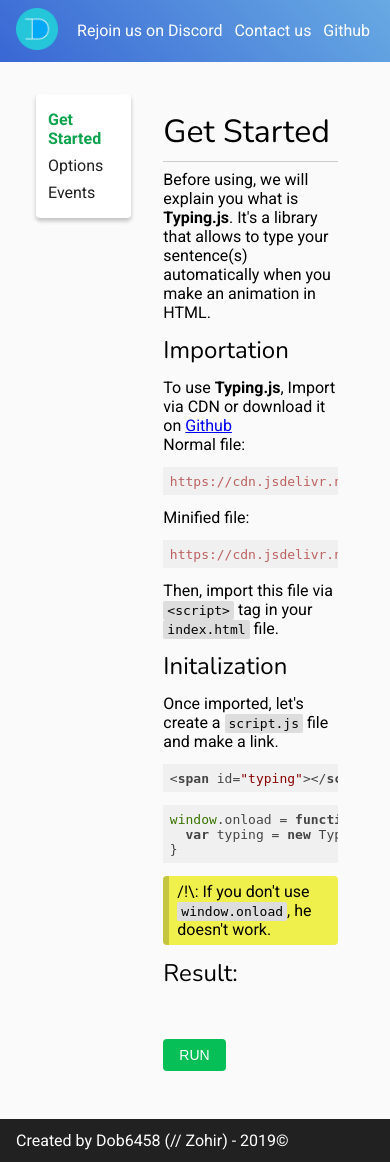
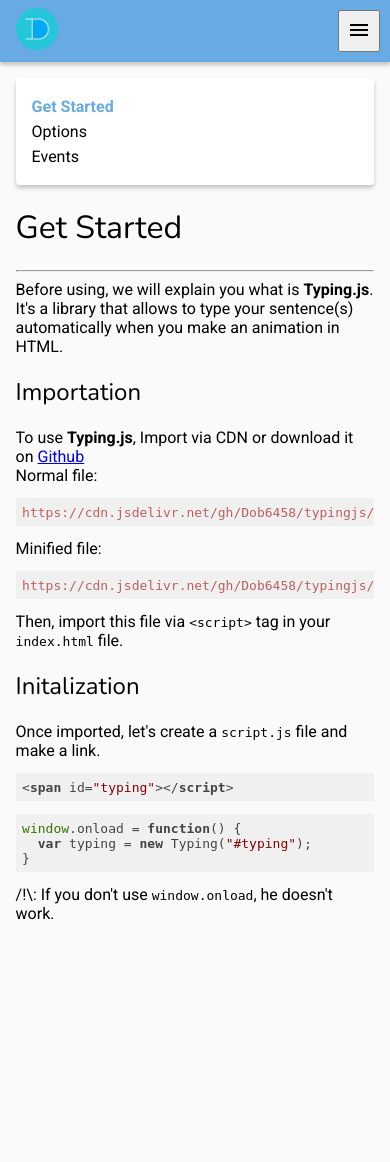
Before and after one commit to Dob6458/Dob6458.github.io, a PHP site: page /libraries/typingjs/getstarted.html in a window 390 px wide. After the commit the page ends 920 px from the top, so only its background shows below. Run offline with PHP 8.4, Linux system fonts and the light colour scheme; some libraries are stand-ins or nearby versions.

Commit message:
Code fixed

```diff
--- a/libraries/typingjs/css/index.css
+++ b/libraries/typingjs/css/index.css
@@ -1,4 +1,5 @@
 @import url('https://fonts.googleapis.com/css?family=Nunito:100,300,400,500,700,900|Roboto:100,300,400,500,700,900|Satisfy:100,300,400,500,700,900&display=swap');
+@import url('https://fonts.googleapis.com/css?family=Material+Icons');
 
 body {
   font-family: "Roboto";
@@ -11,127 +12,92 @@ body {
 .header {
   width: 100% auto;
 
-  position: sticky;
-
   padding: 8px 16px;
 }
 
-.logo, .menus {
-  display: inline-block;
+.pages {
+  display: grid;
+  grid-template-columns: repeat(3, 1fr);
+  grid-gap: 24px;
+  grid-auto-rows: minmax(1, auto);
+
+  margin: calc(62px + 4%) 4%;
 }
 
-.menus {
-  position: absolute;
-
-  top: 0;
-  right: 16px;
-  bottom: 0;
-
-  line-height: 62px;
-}
-
-.menus > .menu {
-  padding-left: 4px;
-  padding-right: 4px;
-
-  color: white;
-  text-decoration: none;
-
-  user-select: none;
-}
-
-.menus > .menu:hover {
-  text-decoration: underline;
-}
-
-.presentation {
-  background-image: linear-gradient(
-    45deg, #3967d4, #68aae3
-  );
-}
-
-.container {
-  display: grid;
-  grid-auto-rows: minmax(100px, auto);
-  grid-template-columns: repeat(3, 1fr);
-  grid-gap: 16px;
-
-  margin: 32px 36px;
-}
-
-.container > .summaries {
+.pages > .summaries {
   grid-column: 1;
-  grid-row: 1 / 2;
-
-  display: inline-block;
-
-  border-radius: 4px;
-  overflow: hidden;
+  grid-row: 1;
 
   background-color: white;
-  box-shadow: 0 3px 4px rgba(0, 0, 0, 0.23);
-
-  padding: 12px;
-}
-
-.summaries > a {
-  display: block;
-
-  padding: 4px 0;
-
-  color: #212121;
-  text-decoration: none;
-
-  transition: 100ms;
-}
-
-.summaries > a:hover {
-  padding-left: 8px;
-}
-
-.summaries > a.disable {
-  color: #0da34e;
-  font-weight: bold;
-}
-
-.container > .page {
-  grid-column: 2 / 4;
-  grid-row: 1 / 3;
-
-  display: inline-block;
+  border-radius: 4px;
+  box-shadow: 0 3px 4px rgba(0, 0, 0, 0.22);
 
   padding: 16px;
 }
 
-.run {
-  padding: 8px 16px;
-  border-radius: 4px;
-  border: none;
+.summaries > .item {
+  display: block;
+  padding-top: 3px;
+  padding-bottom: 3px;
 
-  font-size: 14px;
-  text-transform: uppercase;
-
-  background-color: #06bf56;
-  color: white;
+  transition: 150ms;
 }
 
-.run:hover {
-  background-color: #0da34e;
+.summaries > .item:hover {
+  padding-left: 6px;
+
+  cursor: pointer;
 }
 
-h1 {
-  padding: 0;
-  margin: 0;
+.summaries > .item:active {
+  display: block;
+  padding-top: 3px;
+  padding-bottom: 3px;
 
-  font-weight: 100;
-  font-family: Nunito;
+  opacity: 0.7;
 }
 
-h2 {
-  padding: 12px 0;
-  margin: 0;
+.summaries > .selected {
+  color: #68aae3;
+  font-weight: bold;
+}
 
+.summaries > .selected:hover {
+  cursor: default;
+}
+
+.pages > .page {
+  grid-column: 2 / 4;
+  grid-row: 1 / 3;
+}
+
+/* Start Responsive Grid */
+@media screen and (max-width: 800px) {
+  .pages > .summaries {
+    grid-column: 1;
+    grid-row: 1;
+
+    background-color: white;
+    border-radius: 4px;
+    box-shadow: 0 3px 4px rgba(0, 0, 0, 0.22);
+
+    padding: 16px;
+  }
+
+  .pages > .page {
+    grid-column: 1 / 2;
+    grid-row: 2;
+  }
+
+  .pages {
+    display: block;
+  }
+}
+/* End Responsive Grid */
+
+h1, h2 {
   font-weight: 100;
+
   font-family: Nunito;
 }
 
@@ -147,28 +113,9 @@ h6 {
   margin: 0;
 }
 
-hr {
-  border: none;
-  background-color: #21212136;
-  height: 1px;
-}
-
-code {
-  vertical-align: middle;
-  background-color: #dddddd;
-  padding: 2px 4px;
-
-  border-radius: 2px;
-}
-
-.dialog-warn {
-  background-color: #f0f04d;
-  border-radius: 4px;
-  border-left: 6px solid #c5c541;
-
-  padding-left: 8px;
-  padding-top: 6px;
-  padding-bottom: 6px;
+.element {
+  border-left: 6px solid #414141;
+  padding-left: 12px;
 }
 
 .footer {
@@ -179,11 +126,127 @@ code {
 
   background-color: #212121;
   color: white;
+
+  position: absolute;
+  left: 0;
+  right: 0;
+  bottom: 0;
 }
 
-@media screen and (min-width: 1170px) {
-  .container {
-    padding-left: 15%;
-    padding-right: 15%;
+/* Start responsive mobile */
+@media screen and (max-width: 799px) {
+  .header {
+    z-index: 2;
+    position: fixed;
+
+    top: 0;
+    left: 0;
+    right: 0;
+
+    background-color: #68aae3;
+    overflow: hidden;
+
+    height: 46px;
+
+    transition: 200ms;
+
+    box-shadow: 0 3px 4px rgba(0, 0, 0, 0.22);
+  }
+
+  .menu-icon {
+    width: 42px;
+    height: 42px;
+
+    position: absolute;
+    top: 10px;
+    right: 10px;
+
+    display: block;
+  }
+
+  .menus {
+    margin-top: 12px;
+  }
+
+  .menus > .menu {
+    display: block;
+    color: white;
+    text-decoration: none;
+
+    line-height: 26px;
+  }
+
+  .menu:hover {
+    padding-left: 8px;
+    transition: 150ms;
+  }
+
+  .app {
+    margin-top: 62px;
+  }
+
+  .black {
+    z-index: 1;
+
+    position: fixed;
+    top: 0;
+    left: 0;
+    right: 0;
+    bottom: 0;
+
+    background-color: rgba(0, 0, 0, 0.22);
   }
 }
+
+@media screen and (min-width: 800px) {
+  .header {
+    z-index: 1;
+    position: absolute;
+
+    top: 0;
+    left: 0;
+    right: 0;
+
+    background-color: #68aae3;
+    overflow: hidden;
+
+    height: 46px;
+
+    transition: 200ms;
+
+    box-shadow: 0 3px 4px rgba(0, 0, 0, 0.22);
+  }
+
+  .menus {
+    position: absolute;
+
+    top: 0;
+    right: 16px;
+    bottom: 0;
+
+    line-height: 62px;
+  }
+
+  .menus > .menu {
+    padding-left: 4px;
+    padding-right: 4px;
+
+    color: white;
+    text-decoration: none;
+
+    user-select: none;
+  }
+
+  .menu-icon {
+    visibility: hidden;
+  }
+
+  .menus > .menu:hover {
+    text-decoration: underline;
+  }
+
+  .app {
+    margin-top: 62px;
+  }
+}
+/* End responsive mobile */
--- a/libraries/typingjs/getstarted.html
+++ b/libraries/typingjs/getstarted.html
@@ -11,7 +11,6 @@
     <meta name="viewport" content="width=device-width, initial-scale=1.0" />
 
     <script src="https://code.jquery.com/jquery-3.3.1.js"></script>
-    <script src="https://cdn.jsdelivr.net/gh/Dob6458/typingjs/libs/typing.js"></script>
 
     <!--
       Normal color: #06bf56
@@ -24,8 +23,7 @@
     -->
   </head>
   <body>
-    <div class="app">
-      <div class="presentation">
+    <div class="black"></div>
     <div class="header">
       <div class="logo">
         <img
@@ -34,28 +32,34 @@
           width="42px"
           height="42px" />
       </div>
+      <button class="menu-icon">
+        <i class="material-icons">
+          menu
+        </i>
+      </button>
       <div class="menus">
         <a href="https://discord.gg/x8Pr7fq" class="menu">Rejoin us on Discord</a>
         <a href="mailto:dob6458@outlook.com" class="menu">Contact us</a>
         <a href="https://github.com/Dob6458" class="menu">Github</a>
       </div>
     </div>
-      </div>
+    <div class="app">
       <div class="container">
+        <div class="pages">
           <div class="summaries">
-          <a class="disable" disabled>Get Started</a>
-          <a href="options.html">Options</a>
-          <a href="events.html">Events</a>
+            <span class="item selected">Get Started</span>
+            <span class="item" onclick="window.open('options.html', '_self')">Options</span>
+            <span class="item" onclick="window.open('events.html', '_self')">Events</span>
           </div>
           <div class="page">
             <h1>Get Started</h1>
             <hr>
             Before using, we will explain you what is <b>Typing.js</b>. It's a library that allows to type your
             sentence(s) automatically when you make an animation in HTML.
-          <br/>
+            <br />
             <h2>Importation</h2>
             To use <b>Typing.js</b>, Import via CDN or download it on <a href="https://github.com/Dob6458/Typingjs/releases">Github</a>
-          <br/>
+            <br />
             Normal file:
             <pre class="hljs" style="display: block; overflow-x: auto; padding: 0.5em; background: rgb(240, 240, 240); color: rgb(68, 68, 68);"><span class="hljs-symbol" style="color: rgb(188, 96, 96);">https:</span><span class="hljs-regexp" style="color: rgb(188, 96, 96);">//cdn.jsdelivr.net/gh</span><span class="hljs-regexp" style="color: rgb(188, 96, 96);">/Dob6458/typingjs</span><span class="hljs-regexp" style="color: rgb(188, 96, 96);">/libs/typing.js</span> (Normal file)</pre>
             Minified file:
@@ -64,7 +68,7 @@
             <br>
             <h2>Initalization</h2>
             Once imported, let's create a <code>script.js</code> file and make a link.
-          <br/>
+            <br />
             <pre class="hljs" style="display: block; overflow-x: auto; padding: 0.5em; background: rgb(240, 240, 240); color: rgb(68, 68, 68);"><span class="xml"><span class="hljs-tag">&lt;<span class="hljs-name" style="font-weight: 700;">span</span> <span class="hljs-attr">id</span>=<span class="hljs-string" style="color: rgb(136, 0, 0);">"typing"</span>&gt;</span><span class="hljs-tag">&lt;/<span class="hljs-name" style="font-weight: 700;">script</span>&gt;</span></span></pre>
             <pre class="hljs" style="display: block; overflow-x: auto; padding: 0.5em; background: rgb(240, 240, 240); color: rgb(68, 68, 68);"><span class="hljs-built_in" style="color: rgb(57, 115, 0);">window</span>.onload = <span class="hljs-function"><span class="hljs-keyword" style="font-weight: 700;">function</span>(<span class="hljs-params"></span>) </span>{
   <span class="hljs-keyword" style="font-weight: 700;">var</span> typing = <span class="hljs-keyword" style="font-weight: 700;">new</span> Typing(<span class="hljs-string" style="color: rgb(136, 0, 0);">"#typing"</span>);
@@ -72,27 +76,10 @@
             <div class="dialog-warn">
               /!\: If you don't use <code>window.onload</code>, he doesn't work.
             </div>
-          <h2>Result:</h2>
-          <script>
-            $(function() {
-              $(".run").click(function() {
-                new Typing("#typing", {
-                  "string": "Typing.js is working successfuly"
-                });
-              })
-            });
-          </script>
-          <span id="typing"></span>
-          <br />
-          <br />
-          <button class="run">Run</button>
           </div>
         </div>
-      <div class="footer">
-        Created by Dob6458 (// Zohir) - 2019&copy;
       </div>
     </div>
-
     <script src="js/index.js"></script>
   </body>
 </html>
--- a/libraries/typingjs/js/index.js
+++ b/libraries/typingjs/js/index.js
@@ -0,0 +1,15 @@
+$(document).ready(function() {
+  // BY DEFAULT
+  $(".header").css("height", 46);
+  $(".black").css("visibility", "hidden");
+
+  $(".menu-icon").click(function() {
+    if ($(".header").height() == 46) {
+      $(".header").css("height", 144);
+      $(".black").css("visibility", "visible");
+    } else {
+      $(".header").css("height", 46);
+      $(".black").css("visibility", "hidden");
+    }
+  });
+})
```
Also changed, not shown: css/index.css (+117 -38 lines), index.html (+8 -5 lines), js/index.js (+15 -0 lines), libraries/typingjs/events.html (+11 -9 lines), libraries/typingjs/options.html (+12 -10 lines). Lines whose indentation alone changed are shown as unchanged.
